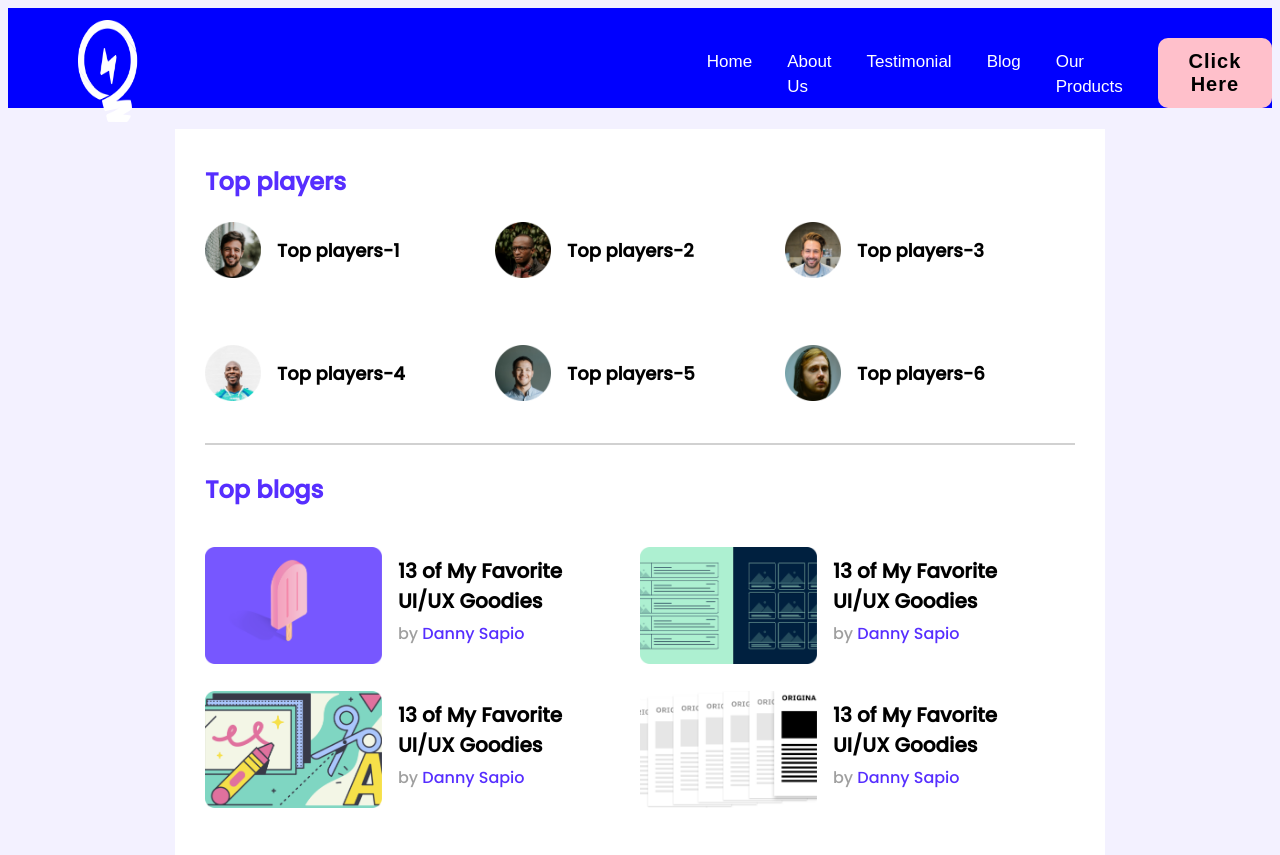
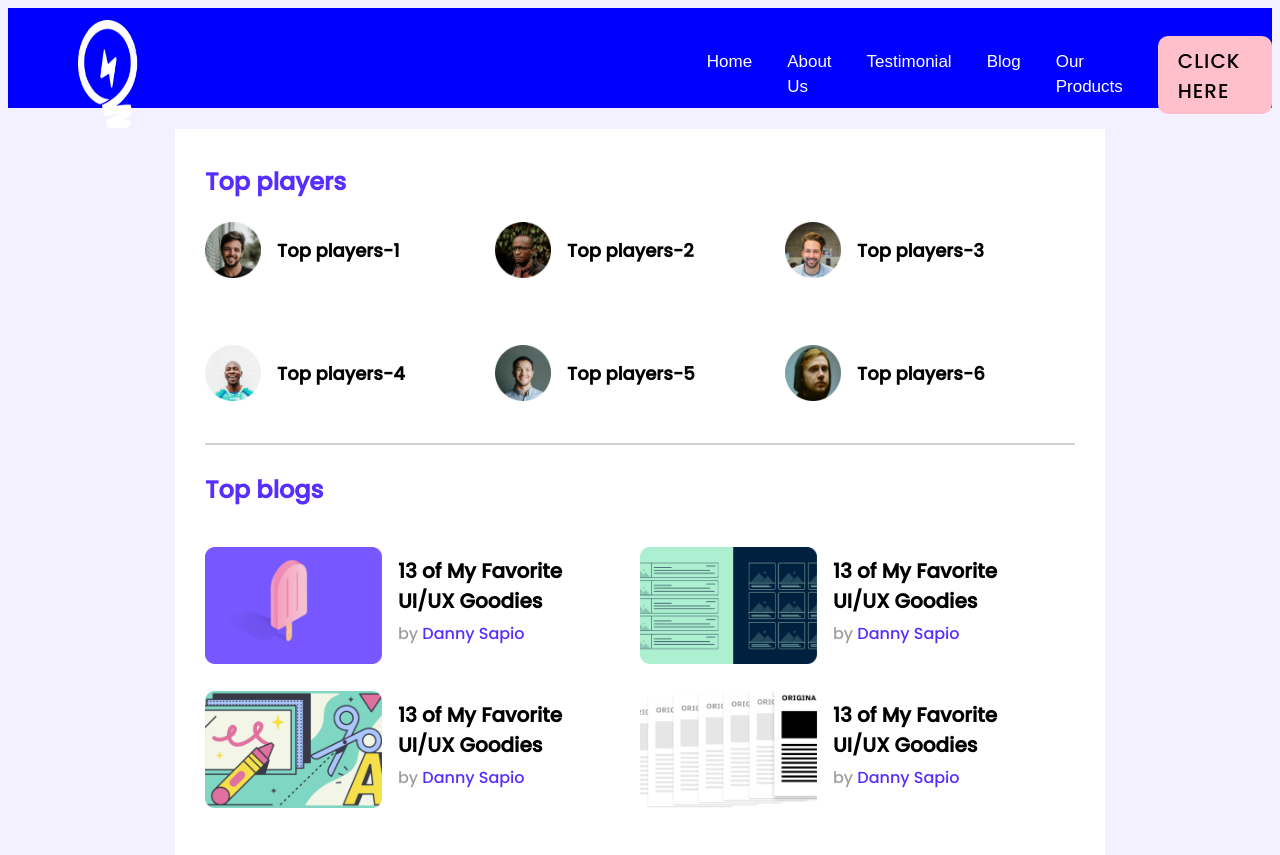
Before and after one commit to SahelaRima/leader-board-csss3, a plain HTML site: page index.html in a window 1280 px wide. Shown: the top 855 px of the page. Drawn offline with Linux system fonts and the light colour scheme.

Commit message:
added all

```diff
--- a/index.html
+++ b/index.html
@@ -33,7 +33,7 @@
                   </a></li>
                   <li><a href="">Our Products</a></li>
               </ul>
-                <button src="http://sahelarima.com/">Click Here</button>
+                <a class="link-button" target="_blank" href="https://sahelarima.com/">CLICK HERE</a>
             </nav>
     </header>
     <!-- header end -->
--- a/styles/style.css
+++ b/styles/style.css
@@ -224,24 +224,25 @@ height: 100px;
   width: 60px
 
      }
-     nav button{
+     nav .link-button{
 
          margin-bottom: 19px;
          font-size: 20px;
-         font-weight: 600;
+         font-weight: 500;
          border-radius: 10px;
          border: pink;
          padding-left: 20px;
          padding-right: 20px;
          letter-spacing: 1px;
-         margin-top: 29.5px;
+         margin-top: 28px;
          background-color: pink;
          color: black;
-         padding-top: 12px;
-         padding-bottom: 12px;
+         padding-top: 10px;
+         padding-bottom: 8px;
+         text-decoration: none;
 
      }
-     nav button:hover{
+     nav .link-button:hover{
          color: blue;
      }
 
```
